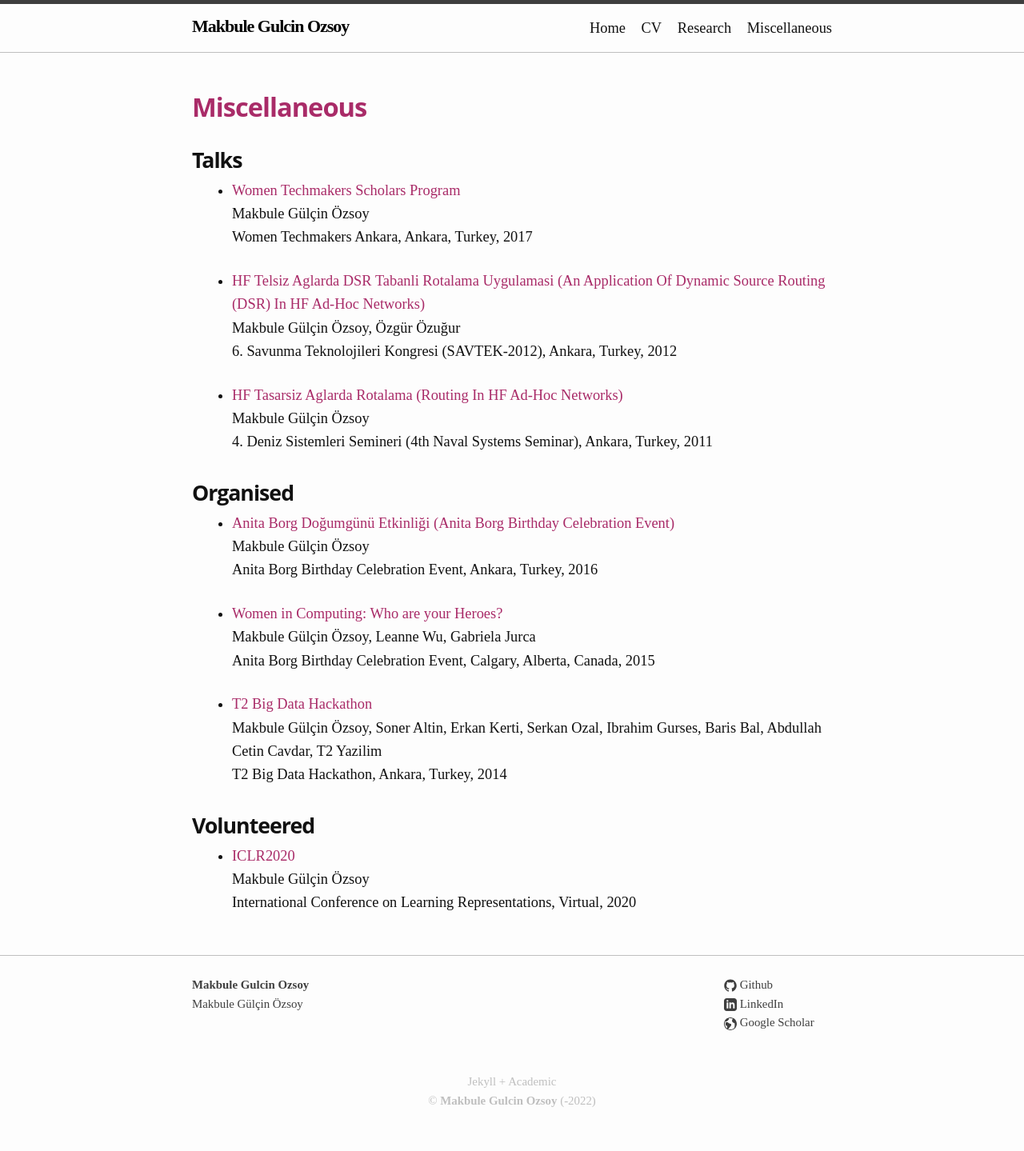
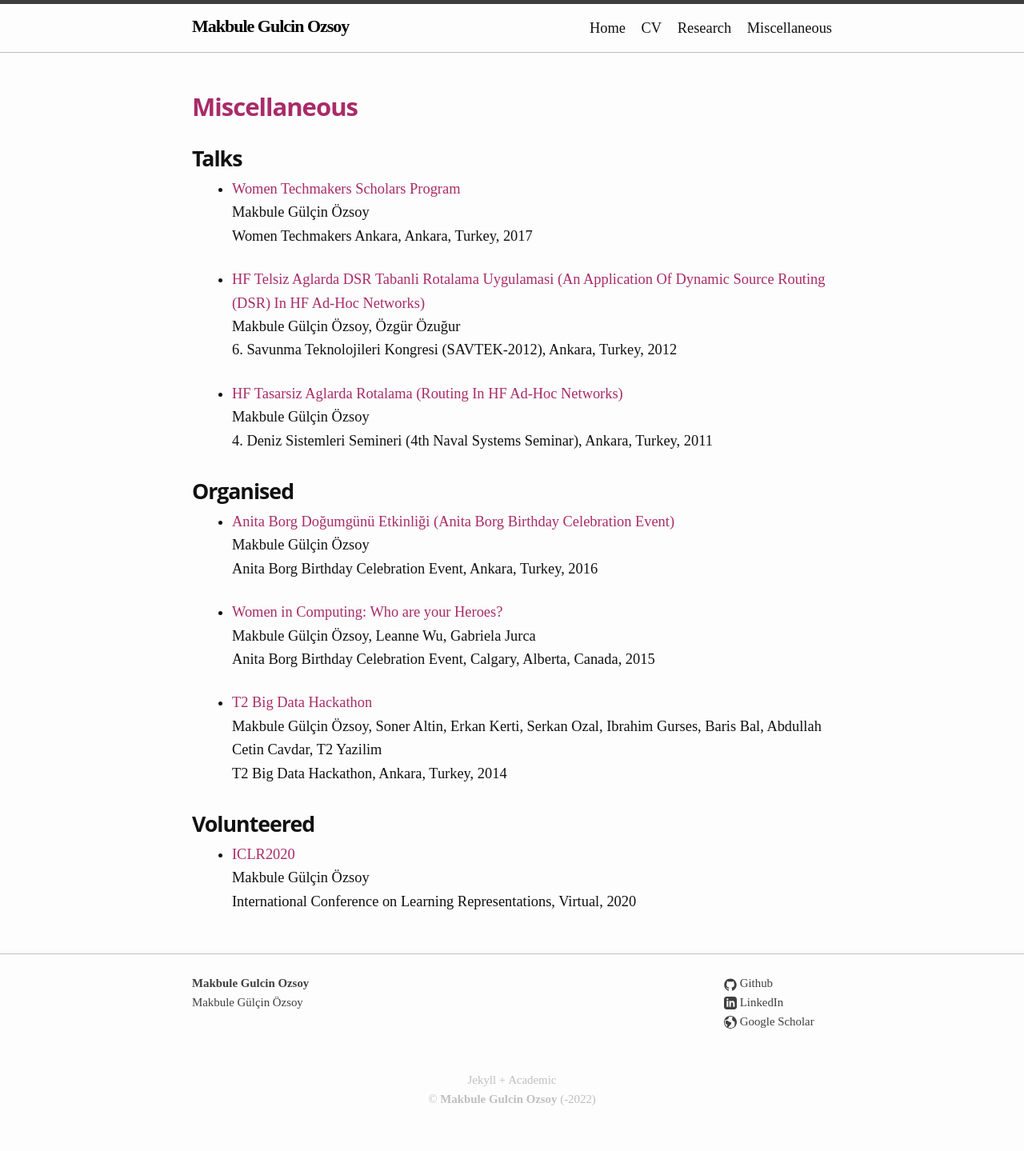
Before and after one commit to mgulcin/mgulcin.github.io, a Jekyll site: the page built from misc.md, in a window 1280 px wide. Shown: the whole page at 80% size. Built offline with Jekyll 4.4.1, drawn with Linux system fonts in a browser that asks for light colours.

Commit message:
Update academic.scss

```diff
--- a/_sass/academic.scss
+++ b/_sass/academic.scss
@@ -1,7 +1,7 @@
 // Define defaults for each variable.
 
 $type-scale-large: (
-  h1: 2.041rem,
+  h1: 1.941rem,
   h2: 1.453em,
   h3: 1.363rem,
   h4: 1.233rem,
```
